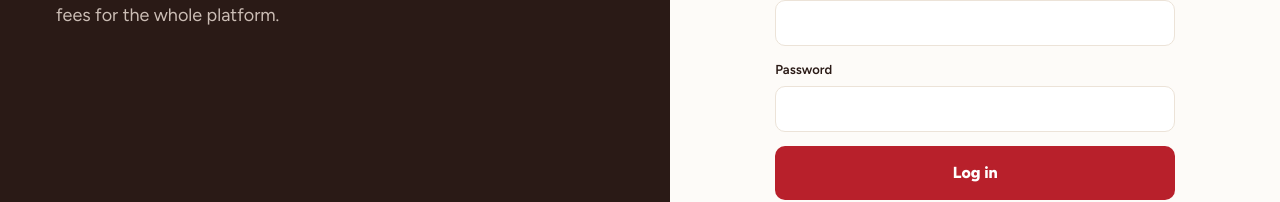
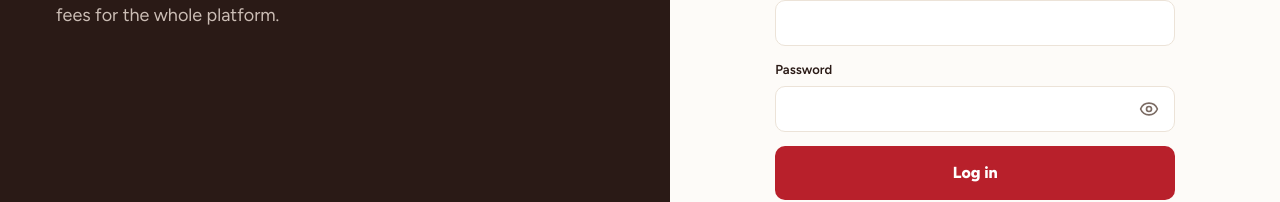
Before and after one commit to jlaab-kcjcjr/hatodna-web, a React (Vite) app: page /admin/login in a window 1280 px wide. Shown: the part 326-528 px from the top of the page. Built offline with nearby package versions, Linux system fonts and the light colour scheme; no server answers.

Commit message:
Show/hide password toggle

```diff
--- a/src/admin/AdminLogin.jsx
+++ b/src/admin/AdminLogin.jsx
@@ -4,6 +4,7 @@ import { useAuth } from '../context/AuthContext';
 import { COLORS } from '../theme';
 import MayonMark from '../components/MayonMark';
 import BanigBand from '../components/BanigBand';
+import PasswordInput from '../components/PasswordInput';
 
 export default function AdminLogin() {
   const { session, profile, profileLoading, signIn, signOut } = useAuth();
@@ -74,8 +75,7 @@ export default function AdminLogin() {
             </label>
             <label className="field">
               <span>Password</span>
-              <input
-                type="password"
+              <PasswordInput
                 value={password}
                 onChange={(e) => {
                   setPassword(e.target.value);
--- /dev/null
+++ b/src/components/PasswordInput.jsx
@@ -0,0 +1,23 @@
+import { useState } from 'react';
+import { Eye, EyeOff } from 'lucide-react';
+
+// A password box with a show/hide button. Accepts the same props as a normal <input>.
+export default function PasswordInput({ className = '', ...props }) {
+  const [visible, setVisible] = useState(false);
+
+  return (
+    <div className="password-wrap">
+      <input {...props} type={visible ? 'text' : 'password'} className={className} />
+      <button
+        type="button"
+        className="password-toggle"
+        onClick={() => setVisible((v) => !v)}
+        aria-label={visible ? 'Hide password' : 'Show password'}
+        aria-pressed={visible}
+        title={visible ? 'Hide password' : 'Show password'}
+      >
+        {visible ? <EyeOff size={20} aria-hidden="true" /> : <Eye size={20} aria-hidden="true" />}
+      </button>
+    </div>
+  );
+}
--- a/src/index.css
+++ b/src/index.css
@@ -856,3 +856,16 @@ input, select, textarea, button { max-width: 100%; }
   max-width: none; max-height: none;
   object-fit: cover; object-position: center;
 }
+
+/* ===== Show/hide password ===== */
+.password-wrap { position: relative; display: flex; align-items: center; width: 100%; }
+.password-wrap input { width: 100%; padding-right: 3rem; }
+.password-toggle {
+  position: absolute; top: 50%; right: 0.375rem; transform: translateY(-50%);
+  display: grid; place-items: center; width: 2.5rem; height: 2.5rem;
+  border: 0; border-radius: var(--radius-sm); background: none; color: var(--ink-soft);
+}
+.password-toggle:hover { color: var(--ink); background: var(--abaca-soft); }
+.password-toggle:focus-visible { outline: 0.1875rem solid var(--abaca); outline-offset: 0; }
+/* Hide the browser's own reveal button (Edge) so there's only one eye */
+.password-wrap input::-ms-reveal, .password-wrap input::-ms-clear { display: none; }
--- a/src/merchant/MerchantLogin.jsx
+++ b/src/merchant/MerchantLogin.jsx
@@ -3,6 +3,7 @@ import { Navigate, useNavigate } from 'react-router-dom';
 import { useAuth } from '../context/AuthContext';
 import MayonMark from '../components/MayonMark';
 import BanigBand from '../components/BanigBand';
+import PasswordInput from '../components/PasswordInput';
 
 const RESEND_SECONDS = 60;
 
@@ -200,8 +201,7 @@ export default function MerchantLogin() {
               </label>
               <label className="field">
                 <span>Password</span>
-                <input
-                  type="password"
+                <PasswordInput
                   value={password}
                   onChange={(e) => setPassword(e.target.value)}
                   autoComplete={mode === 'login' ? 'current-password' : 'new-password'}
```
